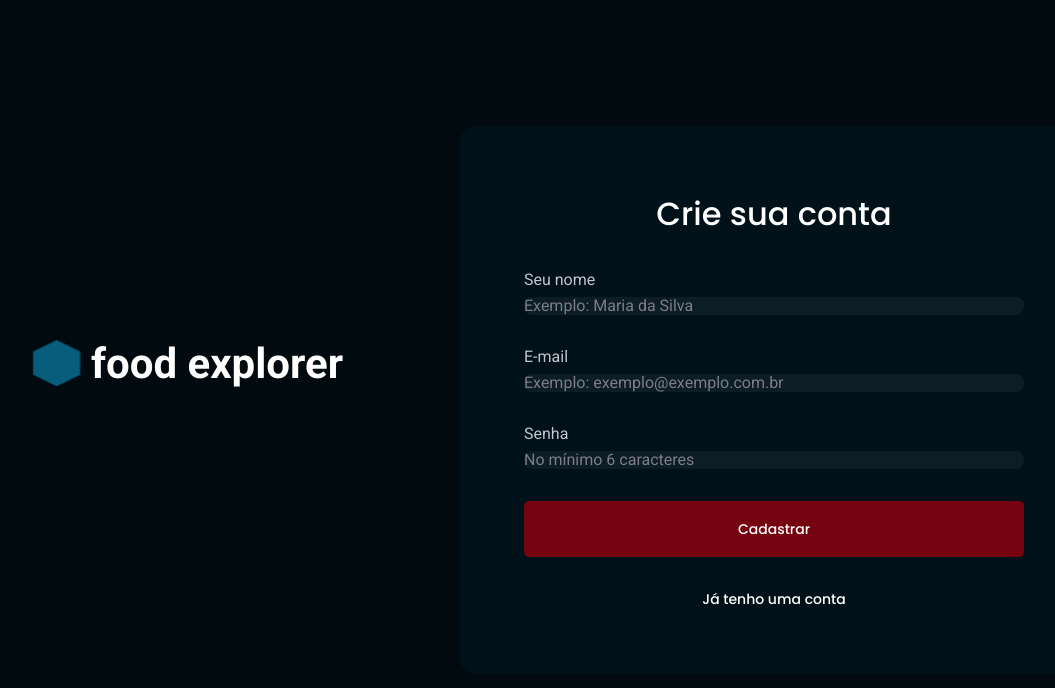
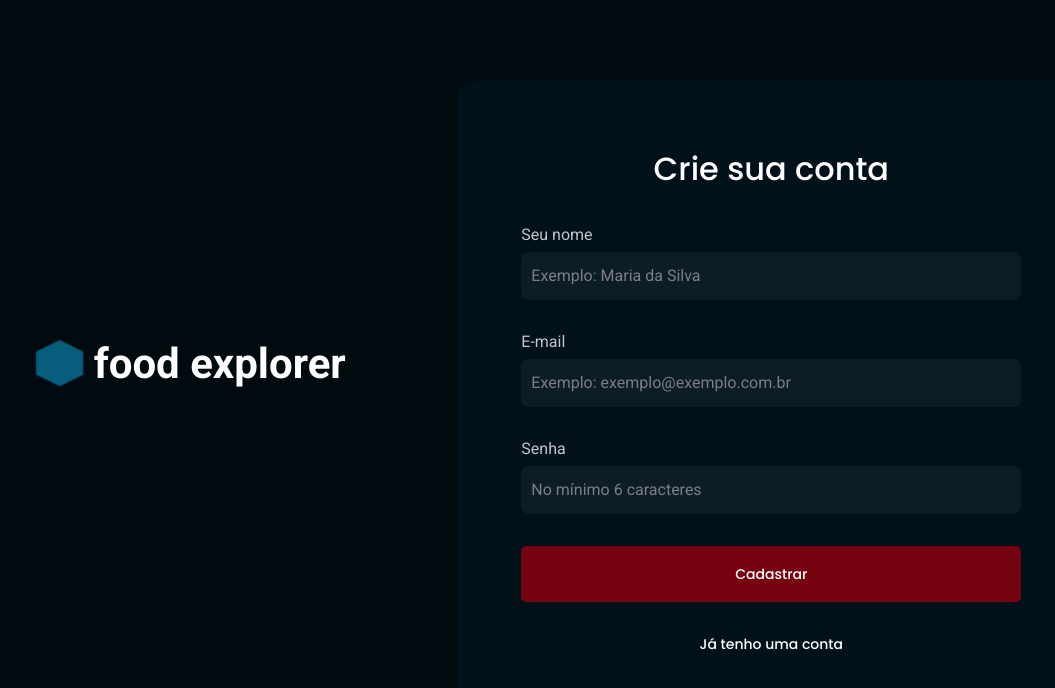
Before and after one commit to Rafael465/desafio_final_foodexplorer, a React (Vite) app: page /register in a window 1280 px wide. Shown: the top 688 px of the page, without its empty margins (80-1135 px from the left). Built offline with nearby package versions, Linux system fonts and the light colour scheme; no server answers.

Commit message:
general style update

```diff
--- a/src/components/Button/styles.js
+++ b/src/components/Button/styles.js
@@ -8,7 +8,7 @@ export const Container = styled.button`
 
     height: 56px;
     border: 0;
-    border-radius: 5px;
+    border-radius: 0.5rem;
 
     &:disabled {
         opacity: 0.5;
--- a/src/components/Food/index.jsx
+++ b/src/components/Food/index.jsx
@@ -49,7 +49,7 @@ export function Food({ data, ...rest }) {
             {
                 user.role === USER_ROLE.ADMIN &&
                 <>
-                    <div id='heart'>
+                    <div id='edit'>
 
                     <button onClick={handleEdit}><MdEdit /></button>
 
@@ -76,7 +76,9 @@ export function Food({ data, ...rest }) {
                     <FiPlus onClick={handleIncrement}/>
                 </div>
 
-                <button id='include' title="include" onClick={handleButton}>Include</button>
+                <div id='include' className={user.role === USER_ROLE.ADMIN ? 'hide' : ''}>
+                    <button title="include" onClick={handleButton}>Include</button>
+                </div>
 
             </div>
 
--- a/src/components/Food/styles.js
+++ b/src/components/Food/styles.js
@@ -3,6 +3,10 @@ import styled from "styled-components";
 export const Container = styled.div`
     width: 21rem;
     height: 29rem;
+
+    display: flex;
+    flex-direction: column;
+    align-items: center;
 
     border: none;
     border-radius: 0.8rem;
@@ -10,11 +14,14 @@ export const Container = styled.div`
     background-color: ${({ theme }) => theme.COLORS.DARK_900};
 
     #heart {
+        width: 100%;
         display: flex;
         justify-content: flex-end;
 
+        border: none;
+
         padding-top: 10px;
-        padding-right: 10px;
+        padding-right: 20px;
 
         color: ${({ theme }) => theme.COLORS.LIGHT_300};
 
@@ -23,10 +30,34 @@ export const Container = styled.div`
         }
     }
 
+    #edit {
+        width: 100%;
+        display: flex;
+        justify-content: flex-end;
+
+        padding-top: 10px;
+        padding-right: 20px;
+
+        >button {
+            color: ${({ theme }) => theme.COLORS.LIGHT_300};
+            background-color: transparent;
+
+            border: none;
+        }
+
+    }
+
     #content {
+        width: 100%;
+        height: 100%;
+
         display: flex;
         flex-direction: column;
+        justify-content: center;
         align-items: center;
+
+        margin-top: -34px;
+
 
         img {
             width: 8.8rem;
@@ -69,6 +100,12 @@ export const Container = styled.div`
             color: ${({ theme }) => theme.COLORS.LIGHT_300};
         }
 
+        #include {
+
+            .hide {
+                display: none;
+            }
+
             button {
                 font-size: 1.4rem;
 
@@ -81,4 +118,6 @@ export const Container = styled.div`
                 background-color: red;
             }
         }
+
+    }
 `;
--- a/src/components/Input/styles.js
+++ b/src/components/Input/styles.js
@@ -12,11 +12,10 @@ export const Container = styled.div`
     input {
         width: 100%;
         margin-top: 8px;
-        margin-bottom: 32px;
-
 
         border: 0;
         border-radius: 0.8rem;
+        text-indent: 10px;
 
         color: ${({ theme }) => theme.COLORS.LIGHT_400 };
         background-color: ${({ theme }) => theme.COLORS.DARK_900 };
--- a/src/pages/Edit/styles.js
+++ b/src/pages/Edit/styles.js
@@ -1,8 +1,6 @@
 import styled from "styled-components";
 
 export const Container = styled.div`
-    width: 100%;
-    height: 100vh;
 
     display: grid;
     grid-template-rows: 105px auto;
@@ -15,11 +13,10 @@ export const Container = styled.div`
 
 export const Content = styled.div`
     width: 100%;
-    max-width: 37rem;
+    max-width: 80rem;
 
     margin: 0 auto;
     margin-top: 11px;
-    padding: 0 0.8rem;
 
     display: flex;
     flex-direction: column;
@@ -49,7 +46,6 @@ export const Content = styled.div`
     #image {
         width: 100%;
         max-width: 34rem;
-        padding: 8px 14px;
 
         border-radius: 0.8rem;
 
@@ -74,18 +70,48 @@ export const Content = styled.div`
         }
 
         #file {
+            display: none;
         }
     }
 
-    #name {
+
+    #nameDiv {
         width: 100%;
-        max-width: 34rem;
-        margin-bottom: 24px;
+        max-width: 65rem;
 
-        padding: 12px 14px;
+        #name {
+            margin-bottom: 24px;
+            background-color: ${({ theme }) => theme.COLORS.DARK_800};
+        }
+    }
+    .inputs {
+        background-color: green;
 
-        background-color: ${({ theme }) => theme.COLORS.DARK_800};
+        width: 100%;
+        max-width: 65rem;
+
+        input {
+            height: 48px;
+        }
+
+
+
+        #price {
+            padding: 0;
+            margin-bottom: 00px;
+
+            background-color: ${({ theme }) => theme.COLORS.DARK_800};
+        }
+
+        #description {
+            padding: 0;
+            margin-bottom: 24px;
+
+            background-color: ${({ theme }) => theme.COLORS.DARK_800};
+        }
+
     }
+
 
     #type {
         width: 100%;
@@ -129,34 +155,6 @@ export const Content = styled.div`
         }
     }
 
-    #price {
-        width: 100%;
-        max-width: 34rem;
-
-        padding: 12px 14px;
-
-        display: flex;
-        justify-content: center;
-
-        margin-bottom: 24px;
-
-        background-color: ${({ theme }) => theme.COLORS.DARK_800};
-    }
-
-    #description {
-        width: 100%;
-        max-width: 34rem;
-
-        padding: 12px 14px;
-
-        display: flex;
-        justify-content: center;
-
-        margin-bottom: 24px;
-
-        background-color: ${({ theme }) => theme.COLORS.DARK_800};
-    }
-
     #buttons {
         display: flex;
         justify-content: center;
@@ -164,7 +162,7 @@ export const Content = styled.div`
         gap: 32px;
 
         #delete {
-            width: 250px;
+            width: 200px;
             height: 48px;
 
             font-size: 14px;
--- a/src/pages/Home/index.jsx
+++ b/src/pages/Home/index.jsx
@@ -2,6 +2,7 @@ import { Container, Form, Content  } from "./styles";
 
 import { api } from "../../services/api";
 
+import { IoIosArrowBack, IoIosArrowForward } from "react-icons/io";
 import { Header } from "../../components/Header";
 import { Food } from "../../components/Food";
 import { Footer } from "../../components/Footer";
@@ -110,10 +111,10 @@ export function Home() {
                         {totalItems > itemsPerPage && (
                             <>
                                 <div className="left" onClick={handlePrevDish}>
-                                    &#9665;
+                                    <IoIosArrowBack />
                                 </div>
                                 <div className="right" onClick={handleNextDish}>
-                                    &#9655;
+                                    <IoIosArrowForward />
                                 </div>
                             </>
                         )}
@@ -133,10 +134,10 @@ export function Home() {
                         {totalItems > itemsPerPage && (
                             <>
                                 <div className="left" onClick={handlePrevDessert}>
-                                    &#9665;
+                                    <IoIosArrowBack />
                                 </div>
                                 <div className="right" onClick={handleNextDessert}>
-                                    &#9655;
+                                    <IoIosArrowForward />
                                 </div>
                             </>
                         )}
@@ -156,10 +157,10 @@ export function Home() {
                         {totalItems > itemsPerPage && (
                             <>
                                 <div className="left" onClick={handlePrevDrink}>
-                                    &#9665;
+                                    <IoIosArrowBack />
                                 </div>
                                 <div className="right" onClick={handleNextDrink}>
-                                    &#9655;
+                                    <IoIosArrowForward />
                                 </div>
                             </>
                         )}
--- a/src/pages/Home/styles.js
+++ b/src/pages/Home/styles.js
@@ -10,6 +10,7 @@ export const Container = styled.div`
     "content";
 
     margin: 0 auto;
+    padding: 0 15px;
 `;
 
 export const Form = styled.form`
@@ -120,18 +121,30 @@ export const Content = styled.form`
     #arrows {
         display: flex;
 
-        gap: 50px;
+        gap: 600px;
+        margin-top: 10px;
 
-        margin-top: 10px;
     }
 
     .left {
-       font-size: 24px;
-       cursor: pointer;
+        position: relative;
+
+        margin-top: -170px;
+        cursor: pointer;
+
+        >svg {
+            font-size: 50px;
+        }
     }
 
     .right {
-       font-size: 24px;
-       cursor: pointer;
+        position: relative;
+
+        margin-top: -170px;
+        cursor: pointer;
+
+       >svg {
+            font-size: 50px;
+        }
     }
 `;
--- a/src/pages/SignIn/styles.js
+++ b/src/pages/SignIn/styles.js
@@ -18,6 +18,8 @@ export const Form = styled.form`
     display: flex;
     align-items: center;
     flex-direction: column;
+
+    padding: 0 8px;
 
     #brand {
         max-width: 31.6rem;
@@ -42,7 +44,6 @@ export const Form = styled.form`
     }
 
     @media (min-width: ${DEVICE_BREAKPOINTS.SM}) {
-
         #brand {
             width: 100%;
 
@@ -82,6 +83,8 @@ export const Content = styled.div`
     align-items: center;
     flex-direction: column;
 
+    padding: 0 10px;
+
     header {
         > h1 {
             display: none;
@@ -97,6 +100,7 @@ export const Content = styled.div`
 
         input {
             height: 4.8rem;
+            margin-bottom: 32px;
         }
     }
 
@@ -109,13 +113,13 @@ export const Content = styled.div`
         font-family: 'Poppins', sans-serif;
         font-weight: 500;
         font-size: 1.4rem;
+
         color: ${({ theme }) => theme.COLORS.LIGHT_100};
     }
 
     @media (min-width: ${DEVICE_BREAKPOINTS.LG}) {
 
         max-width: 50rem;
-
 
         padding: 64px;
         border-radius: 16px;
--- a/src/pages/SignUp/index.jsx
+++ b/src/pages/SignUp/index.jsx
@@ -47,6 +47,7 @@ export function SignUp() {
                         <h1>Crie sua conta</h1>
                     </header>
 
+                    <div id="in">
                         <Input
                             title="Seu nome"
                             placeholder="Exemplo: Maria da Silva"
@@ -55,6 +56,7 @@ export function SignUp() {
                         />
 
                         <Input
+                            id="email"
                             title="E-mail"
                             placeholder="Exemplo: exemplo@exemplo.com.br"
                             type="text"
@@ -67,6 +69,7 @@ export function SignUp() {
                             type="password"
                             onChange={e => setPassword(e.target.value)}
                         />
+                    </div>
 
                     <Button title="Cadastrar" onClick={handleSignUp} />
 
--- a/src/pages/SignUp/styles.js
+++ b/src/pages/SignUp/styles.js
@@ -18,6 +18,8 @@ export const Form = styled.form`
     display: flex;
     align-items: center;
     flex-direction: column;
+
+    padding: 0 8px;
 
     #brand {
         max-width: 31.6rem;
@@ -42,7 +44,6 @@ export const Form = styled.form`
     }
 
     @media (min-width: ${DEVICE_BREAKPOINTS.SM}) {
-
         #brand {
             width: 100%;
 
@@ -76,13 +77,13 @@ export const Form = styled.form`
 export const Content = styled.div`
 
     width: 100%;
-    max-width: 44rem;
+    max-width: 45rem;
 
     display: flex;
     align-items: center;
     flex-direction: column;
 
-    padding: 0 32px;
+    padding: 0 10px;
 
     header {
         > h1 {
@@ -91,6 +92,15 @@ export const Content = styled.div`
             font-family: 'Poppins', sans-serif;
             font-weight: 500;
             font-size: 3.2rem;
+        }
+    }
+
+    #in {
+        width: 100%;
+
+        input {
+            height: 4.8rem;
+            margin-bottom: 32px;
         }
     }
 
@@ -106,7 +116,6 @@ export const Content = styled.div`
 
         color: ${({ theme }) => theme.COLORS.LIGHT_100};
     }
-
 
     @media (min-width: ${DEVICE_BREAKPOINTS.LG}) {
 
```
Also changed, not shown: src/pages/Edit/index.jsx (+21 -9 lines). Lines whose indentation alone changed are shown as unchanged.
